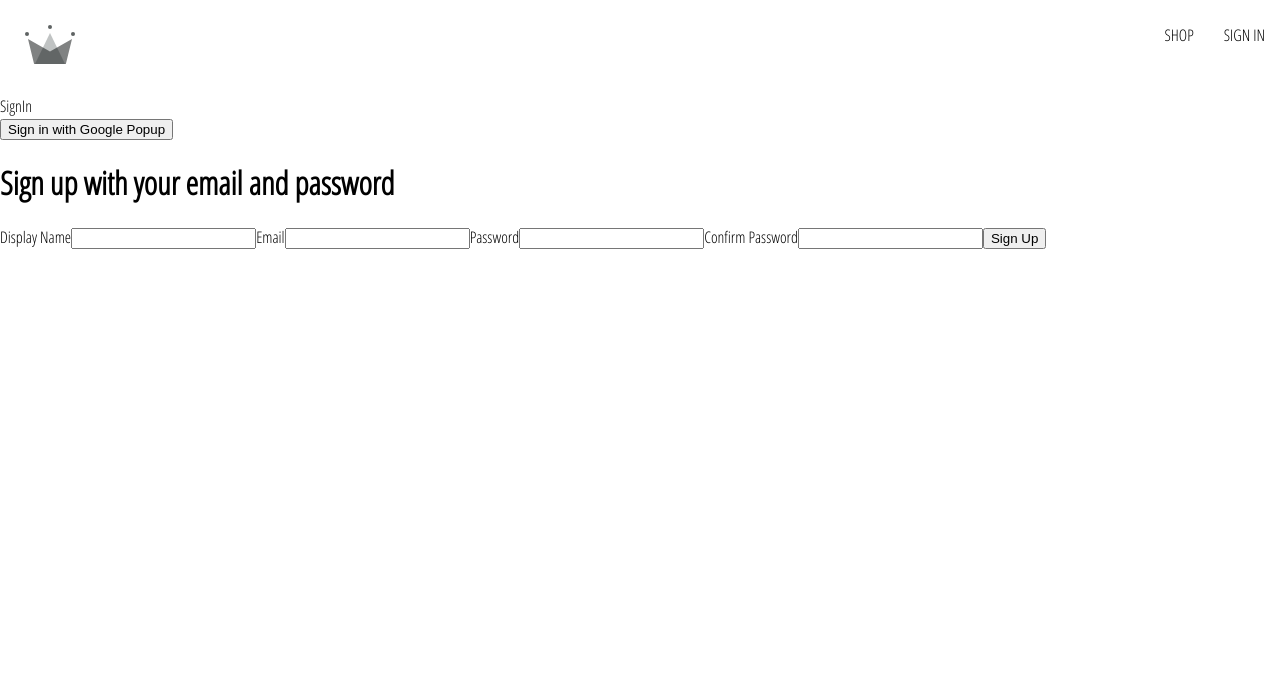
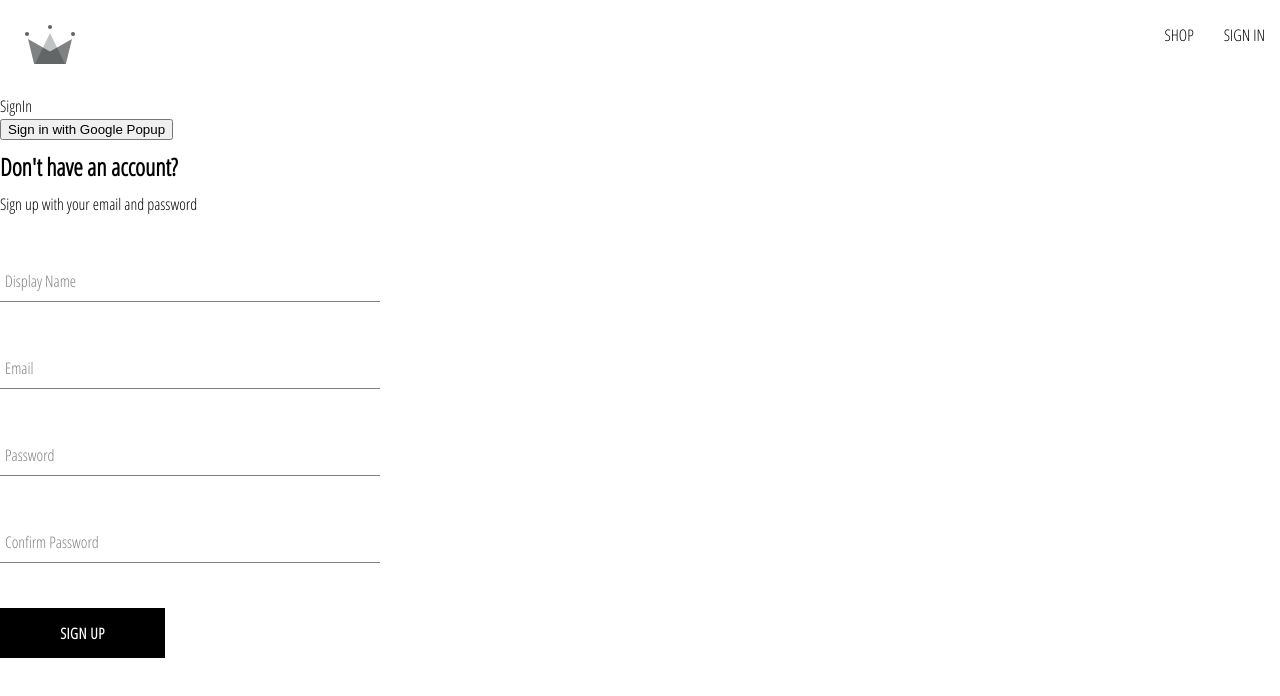
Before and after one commit to ankitsrivas14/clothing-ecommerce, a React (Create React App) app: page /sign-in in a window 1280 px wide. Shown: the top 696 px of the page. Built offline with nearby package versions, Linux system fonts and the light colour scheme.

Commit message:
created sign up form UI

```diff
--- /dev/null
+++ b/src/components/button/Button.jsx
@@ -0,0 +1,20 @@
+//CSS
+import './Button.scss'
+
+const BUTTON_TYPES_CLASSES = {
+    google: 'google-sign-in',
+    inverted: 'inverted',
+}
+
+function Button({ children, buttonType, ...otherProps }) {
+    return (
+        <button
+            className={`button-container ${BUTTON_TYPES_CLASSES[buttonType]}`}
+            {...otherProps}
+        >
+            {children}
+        </button>
+    )
+}
+
+export default Button
--- /dev/null
+++ b/src/components/button/Button.scss
@@ -0,0 +1,46 @@
+.button-container {
+    min-width: 165px;
+    width: auto;
+    height: 50px;
+    letter-spacing: 0.5px;
+    line-height: 50px;
+    padding: 0 35px 0 35px;
+    font-size: 15px;
+    background-color: black;
+    color: white;
+    text-transform: uppercase;
+    font-family: 'Open Sans Condensed';
+    font-weight: bolder;
+    border: none;
+    cursor: pointer;
+    display: flex;
+    justify-content: center;
+
+    &:hover {
+      background-color: white;
+      color: black;
+      border: 1px solid black;
+    }
+
+    &.google-sign-in {
+      background-color: #4285f4;
+      color: white;
+
+      &:hover {
+        background-color: #357ae8;
+        border: none;
+      }
+    }
+
+    &.inverted {
+      background-color: white;
+      color: black;
+      border: 1px solid black;
+
+      &:hover {
+        background-color: black;
+        color: white;
+        border: none;
+      }
+    }
+  }
--- /dev/null
+++ b/src/components/form-input/FormInput.jsx
@@ -0,0 +1,13 @@
+//CSS
+import './FormInput.scss'
+
+function FormInput({ label, ...otherProps }) {
+    return (
+        <div className='group'>
+            <input className='form-input' {...otherProps}/>
+            {label && <label className={`${otherProps.value.length ? 'shrink' : ''} form-input-label`}>{label}</label>}
+        </div>
+    )
+}
+
+export default FormInput
--- /dev/null
+++ b/src/components/form-input/FormInput.scss
@@ -0,0 +1,54 @@
+$sub-color: grey;
+$main-color: black;
+
+@mixin shrinkLabel {
+  top: -14px;
+  font-size: 12px;
+  color: $main-color;
+}
+
+.group {
+  position: relative;
+  margin: 45px 0;
+
+  .form-input {
+    background: none;
+    background-color: white;
+    color: $sub-color;
+    font-size: 18px;
+    padding: 10px 10px 10px 5px;
+    display: block;
+    width: 100%;
+    border: none;
+    border-radius: 0;
+    border-bottom: 1px solid $sub-color;
+    margin: 25px 0;
+
+    &:focus {
+      outline: none;
+    }
+
+    &:focus ~ .form-input-label {
+      @include shrinkLabel();
+    }
+  }
+
+  input[type='password'] {
+    letter-spacing: 0.3em;
+  }
+
+  .form-input-label {
+    color: $sub-color;
+    font-size: 16px;
+    font-weight: normal;
+    position: absolute;
+    pointer-events: none;
+    left: 5px;
+    top: 10px;
+    transition: 300ms ease all;
+
+    &.shrink {
+      @include shrinkLabel();
+    }
+  }
+}
--- a/src/components/sign-up-form/SignUpForm.jsx
+++ b/src/components/sign-up-form/SignUpForm.jsx
@@ -4,6 +4,13 @@
 
 //FIREBASE
 import { signUpWithEmailAndPassword, createUserDocumentFromAuth } from "../../utils/firebase/firebase"
+
+//COMPONENTS
+import FormInput from "../form-input/FormInput"
+import Button from "../button/Button"
+
+//CSS
+import './SignUpForm.scss'
 
 function SignUpForm() {
 
@@ -57,22 +64,16 @@
     }
 
     return (
-        <div>
-            <h1>Sign up with your email and password</h1>
+        <div className="sign-up-container">
+            <h2>Don't have an account?</h2>
+            <span>Sign up with your email and password</span>
             <form onSubmit={handleSubmit}>
-                <label htmlFor="displayName">Display Name</label>
-                <input type="text" id="displayName" onChange={handleChange} value={displayName} required/>
+                <FormInput label='Display Name' type="text" id="displayName" onChange={handleChange} value={displayName} required/>
+                <FormInput label='Email' type="email" id="email" onChange={handleChange} value={email} required/>
+                <FormInput label='Password' type="password" id="password" onChange={handleChange} value={password} required/>
+                <FormInput label='Confirm Password' type="password" id="confirmPassword" onChange={handleChange} value={confirmPassword} required/>
 
-                <label htmlFor="email">Email</label>
-                <input type="email" id="email" onChange={handleChange} value={email} required/>
-
-                <label htmlFor="password">Password</label>
-                <input type="password" id="password" onChange={handleChange} value={password} required/>
-
-                <label htmlFor="confirmPassword">Confirm Password</label>
-                <input type="password" id="confirmPassword" onChange={handleChange} value={confirmPassword} required/>
-
-                <button type="submit">Sign Up</button>
+                <Button type="submit">Sign Up</Button>
             </form>
         </div>
     )
--- /dev/null
+++ b/src/components/sign-up-form/SignUpForm.scss
@@ -0,0 +1,8 @@
+.sign-up-container{
+    display: flex;
+    flex-direction: column;
+    width: 380px;
+    h2{
+        margin: 10px 0;
+    }
+}
```
